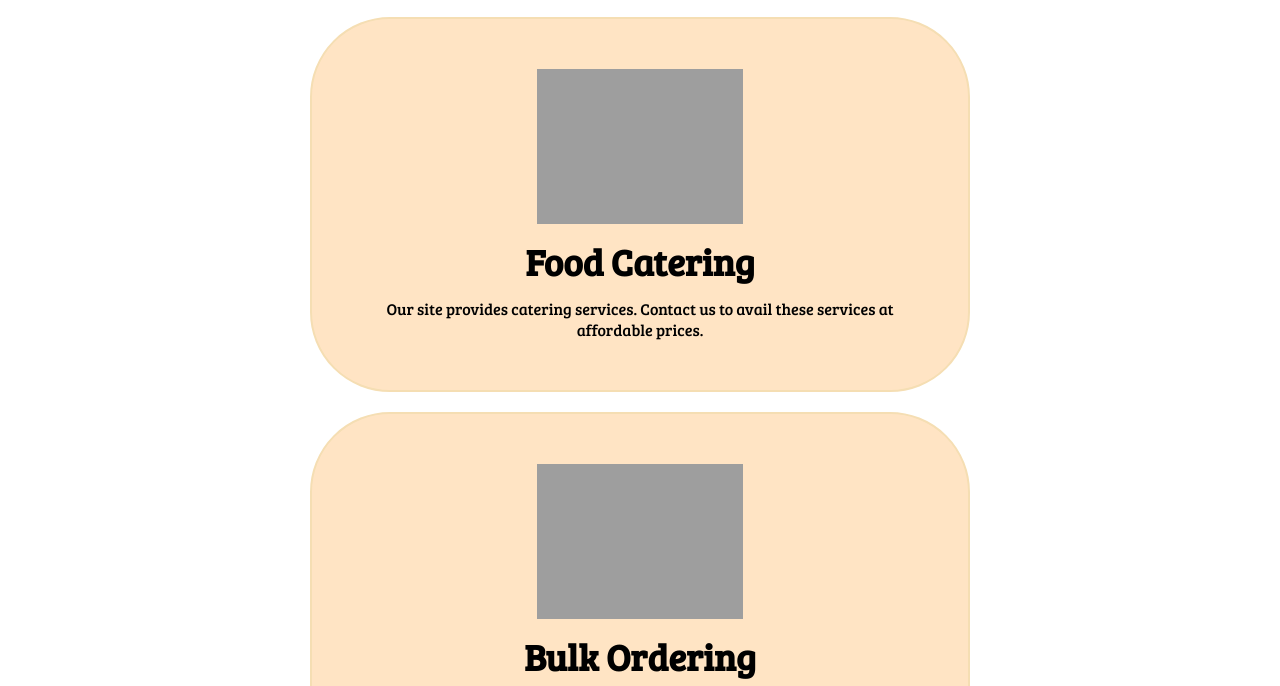
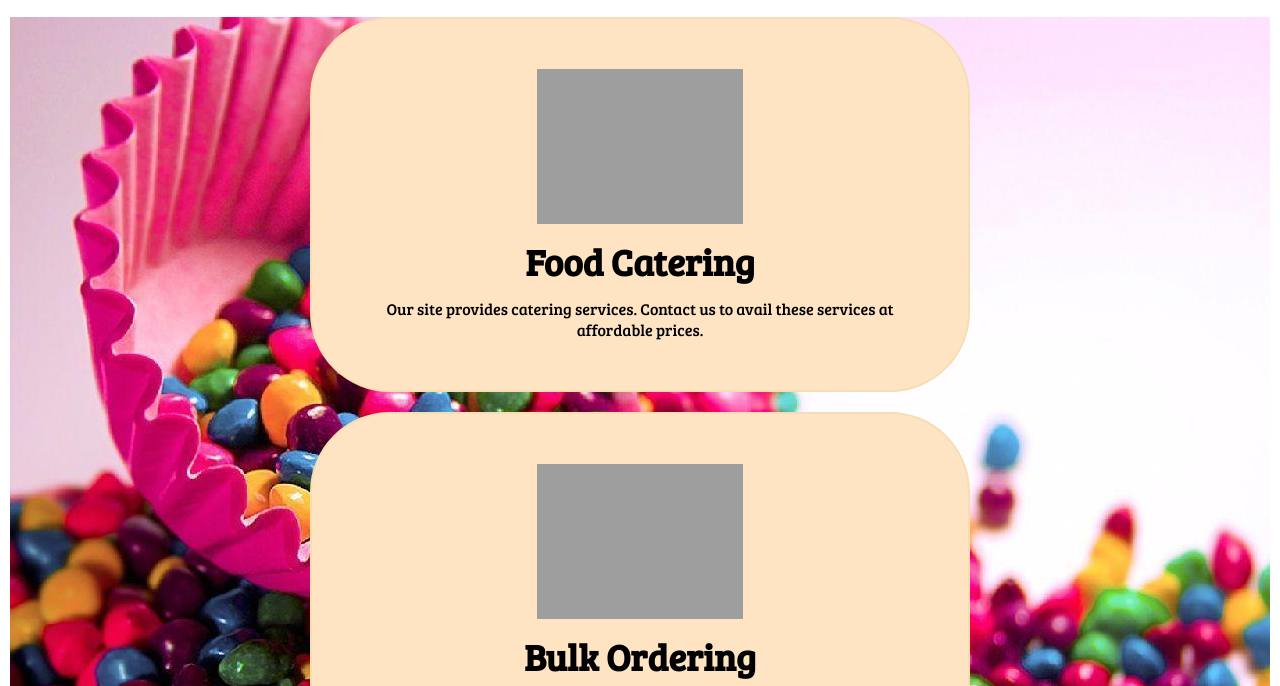
Before and after one commit to tichita7/online-food-delivery-site, a plain HTML site: page index.html in a window 1280 px wide. Shown: the part 754-1440 px from the top of the page. Drawn offline with Linux system fonts and the light colour scheme; the site is published under a folder, as on GitHub Pages, so addresses that start at the root find nothing; a web font is replaced by a local one.

Commit message:
chbsdkjcwdb

```diff
--- a/css/style.css
+++ b/css/style.css
@@ -111,7 +111,7 @@ html{
 #services{
     margin: 10px;
     display:ruby-base;
-    background:url("/bg4.jpg");
+    background:url("../bg4.jpg");
 }
 #services .box{
     border: 2px solid wheat;
```
